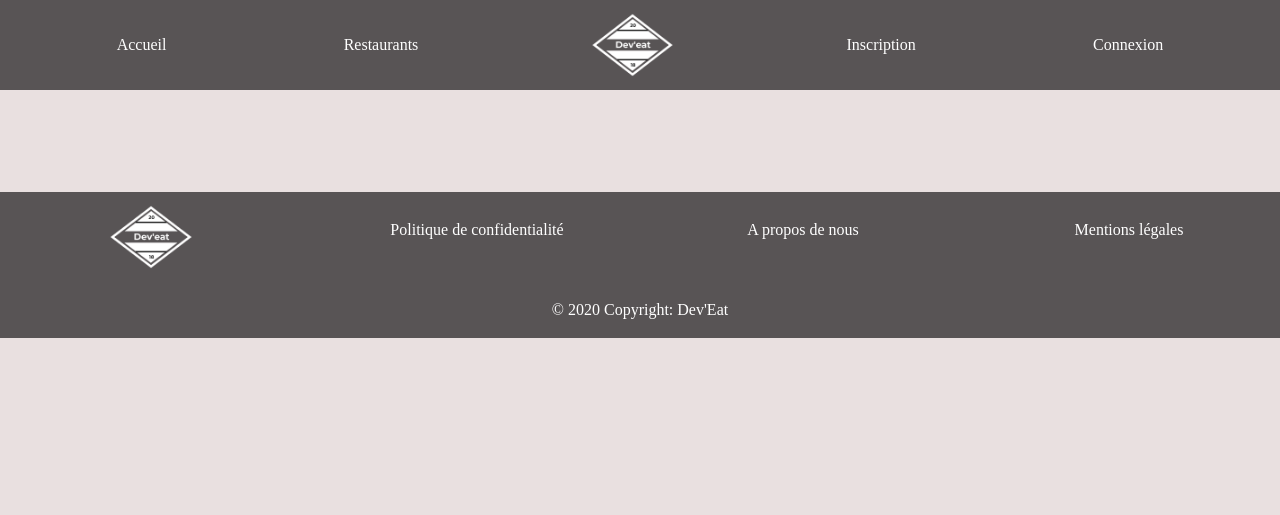
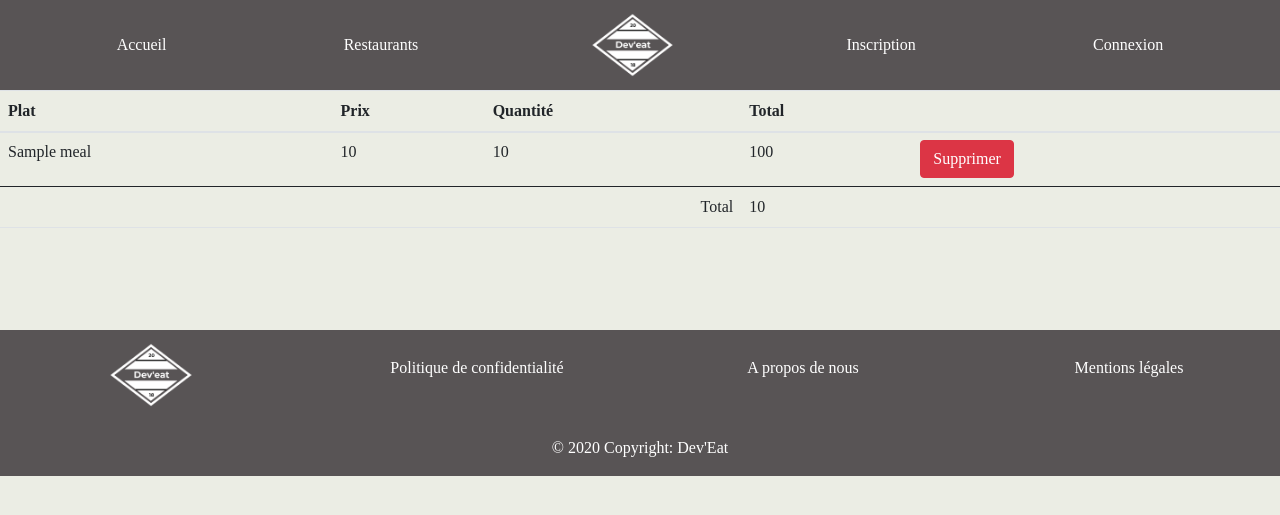
Before and after one commit to leoniemandah/Dev-Eat, a Symfony app: template devEat/templates/panier/index.html.twig in a window 1280 px wide. Shown: the top 515 px of the page. Run offline with Twig, Linux system fonts and the light colour scheme; the template is opened without the code that fills it: most values are stand-ins (such as "Sample title", 1, 10 or a date in 2020); some libraries are stand-ins or nearby versions.

Commit message:
panier fini

```diff
--- a/devEat/public/css/styles.css
+++ b/devEat/public/css/styles.css
@@ -1,5 +1,5 @@
 body{
-  background-color: rgb(233, 224, 224);
+  background-color: #EBEDE4;
 }
 
 #top{
--- a/devEat/templates/meal_views/index.html.twig
+++ b/devEat/templates/meal_views/index.html.twig
@@ -22,7 +22,7 @@
                             <p class="text-side-desc">Note du plat : {{ meal.Note }}</p>
                         {% endif %}
 
-        <a href="/">
+        <a href="{{ path('panier_add' , {'id' : meal.id }) }}">
           <div class="text-side-button">Acheter</div>
         </a>
       </div>
--- a/devEat/templates/panier/index.html.twig
+++ b/devEat/templates/panier/index.html.twig
@@ -1,7 +1,52 @@
 {% extends 'base.html.twig' %}
 
-{% block title %}Hello PanierController!{% endblock %}
+{% block title %}Panier{% endblock %}
 
 {% block body %}
 
+    {% if items | length > 0 %}
+
+    <table class="table">
+
+    <thead>
+        <tr>
+            <th>Plat</th>
+            <th>Prix</th>
+            <th>Quantité</th>
+            <th>Total</th>
+            <th></th>
+        <tr>
+    </thead>
+    <tbody>
+        {% for item in items %}
+            <tr>
+                <td>{{item.meal.name}}</td>
+                <td>{{item.meal.price}}</td>
+                <td>{{item.quantity}}</td>
+                <td>{{ item.meal.price * item.quantity}}</td>
+                <td>
+                    <a href="{{ path('panier_delete', {'id' : item.meal.id })}}" class="btn btn-danger">Supprimer</a>
+                </td>
+            </tr>
+        {% endfor %}
+
+
+    </tbody>
+    <tfoot>
+    <tr>
+        <td colspan="3" class="text-right">Total</td>
+        <td>{{ total }}</td>
+        <td></td>
+    </tr>
+
+    </tfoot>
+
+    </table>
+
+    {% else %}
+
+
+    {% endif %}
+
+
 {% endblock %}
```
Also changed, not shown: devEat/src/Controller/PanierController.php (+27 -3 lines).
